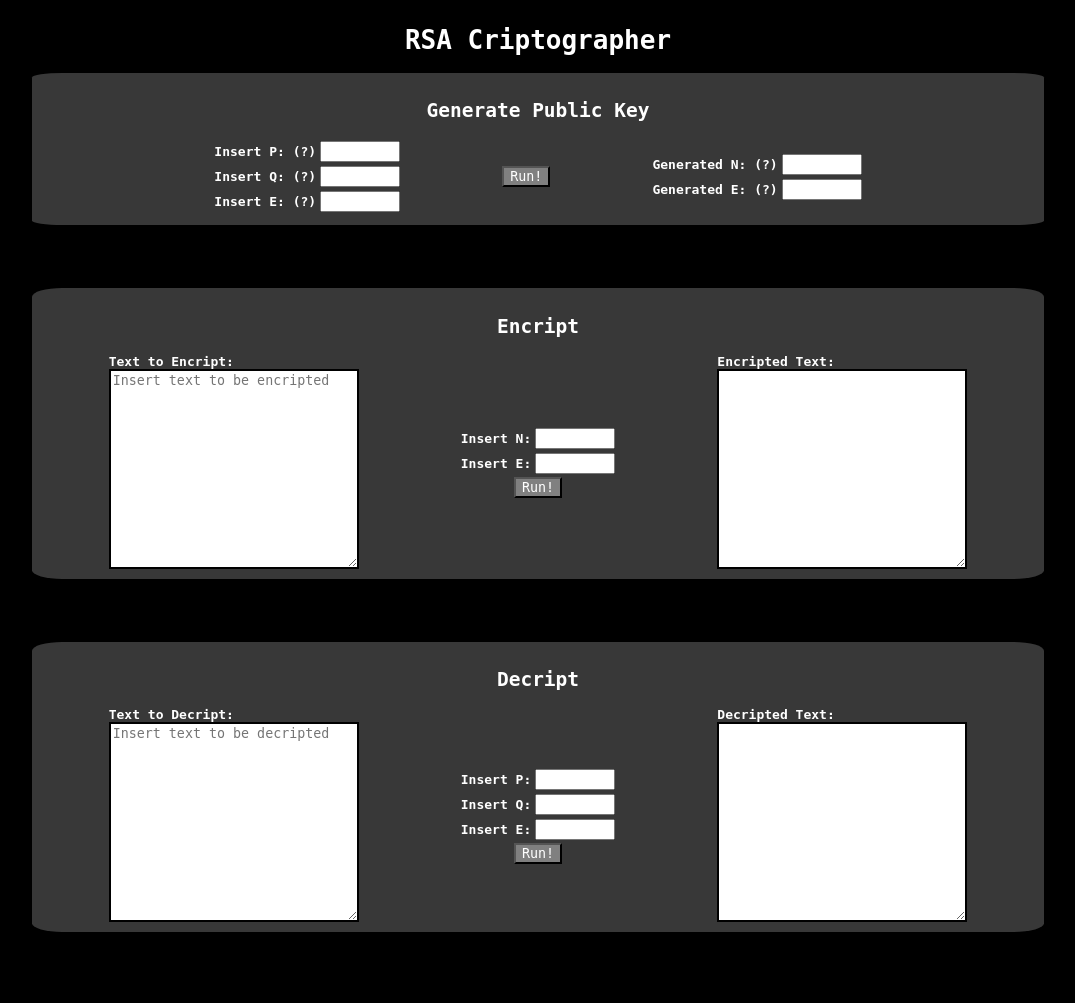
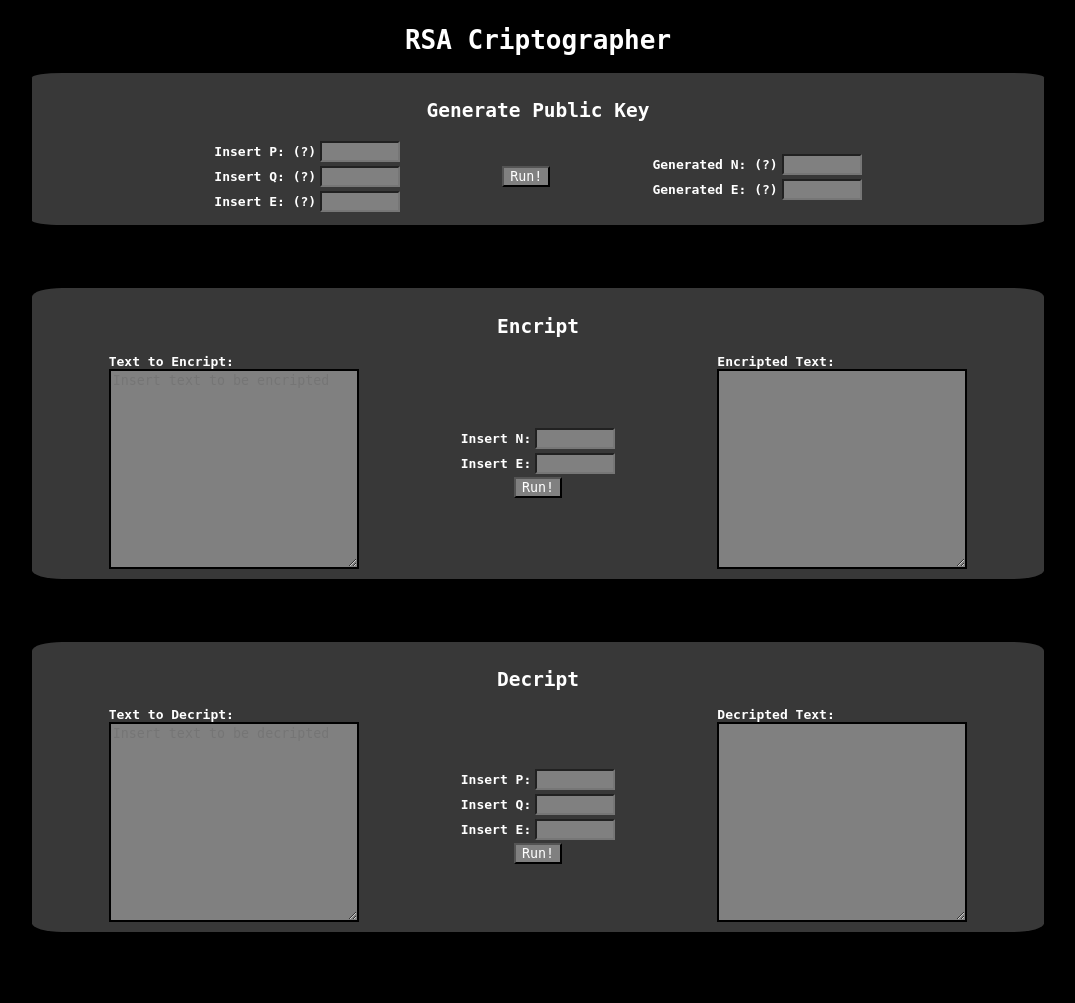
Before and after one commit to pedrovictor48/RSA-Web, a PHP site: page / in a window 1280 px wide. Shown: the whole page, without its empty margins (102-1177 px from the left). Run offline with PHP 8.4, Linux system fonts and the light colour scheme.

Commit message:
Update style.css

```diff
--- a/style.css
+++ b/style.css
@@ -61,10 +61,12 @@ div.center > * {
     min-height: 200px;
     min-width: 250px;
     border: 2px solid black;
+    background-color: grey;
 }
 
 .number-input {
     max-width: 80px;
+    background-color: grey;
 }
 
 button {
```
